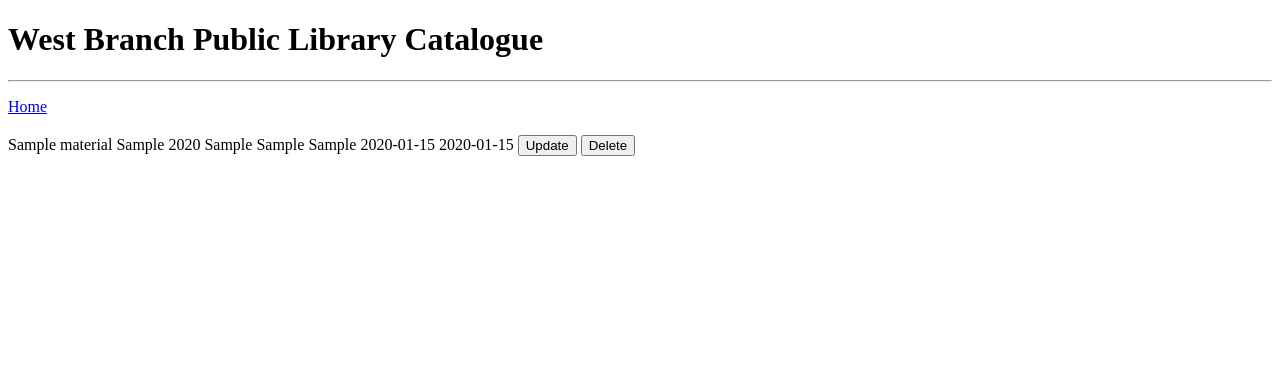
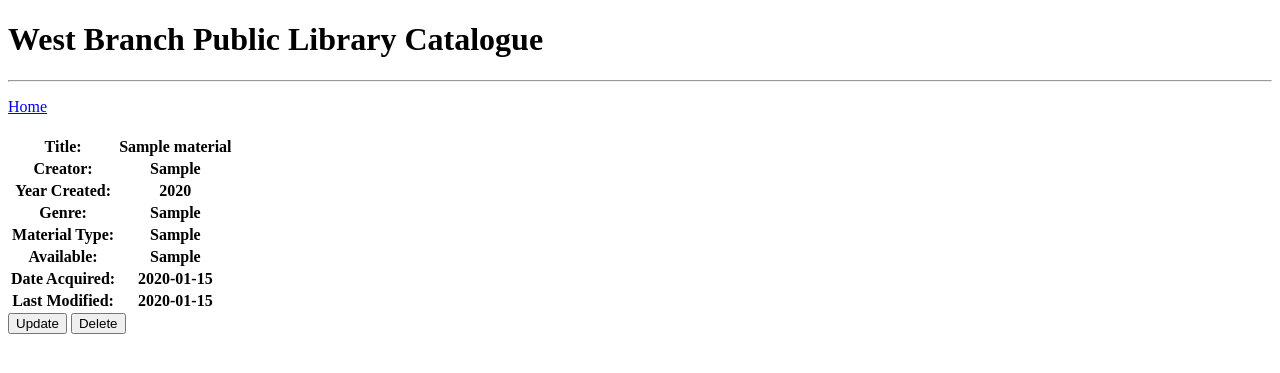
Before and after one commit to ajfinn/proj, a Flask app: page /material/1 in a window 1280 px wide. Shown: the top 373 px of the page. Run offline with Flask 2, Linux system fonts and the light colour scheme; tables that the repository leaves empty hold one stand-in row (values such as "Sample post"); lists and menus that the app fills with data are empty; parts of the project's set-up code (start-up, migrations or seed data) failed here and were passed over.

Commit message:
Edited materials

```diff
--- a/templates/material.html
+++ b/templates/material.html
@@ -20,16 +20,41 @@
 
 {% if form %}
   <form method="POST">
+    <table>
+        <tr>
+          <th>Title: </th>
+          <th>{{ form.Title }}</th>
+        </tr>
+        <tr>
+          <th>Creator: </th>
+          <th>{{ form.Creator }}</th>
+        </tr>
+        <tr>
+          <th>Year Created: </th>
+          <th>{{ form.YearCreated }}</th>
+        </tr>
+        <tr>
+          <th>Genre: </th>
+          <th>{{ form.Genre }}</th>
+        </tr>
+        <tr>
+          <th>Material Type: </th>
+          <th>{{ form.MaterialType }}</th>
+        </tr>
+        <tr>
+          <th>Available: </th>
+          <th>{{ form.Available }}</th>
+        </tr>
+        <tr>
+          <th>Date Acquired: </th>
+          <th>{{ form.DateAcquired }}</th>
+        </tr>
+        <tr>
+          <th>Last Modified: </th>
+          <th>{{ form.LastModified }}</th>
+        </tr>
+    </table>
 
-    {{ form.csrf_token }}
-    {{ form.Title.label }} {{ form.Title }}
-    {{ form.Creator.label }} {{ form.Creator }}
-    {{ form.YearCreated.label }} {{ form.YearCreated }}
-    {{ form.Genre.label }} {{ form.Genre }}
-    {{ form.MaterialType.label }} {{ form.MaterialType }}
-    {{ form.Available.label }} {{ form.Available }}
-    {{ form.DateAcquired.label }} {{ form.DateAcquired }}
-    {{ form.LastModified.label }} {{ form.LastModified }}
 
     <input type="submit" formaction="{{url_for('update_material', material_id=form.MaterialsID)}}" value="Update">
     <input type="submit" formaction="{{url_for('delete_material', material_id=form.MaterialsID)}}" value="Delete">
```
Also changed, not shown: templates/index.html (line endings or trailing spaces).
